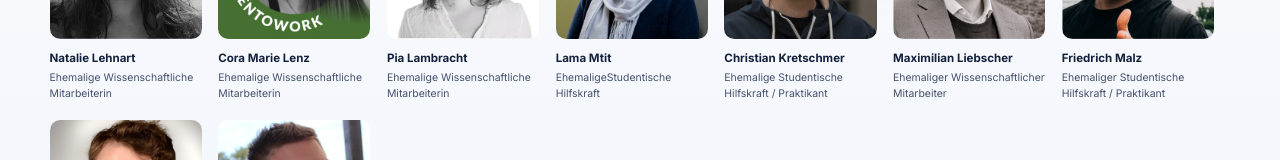
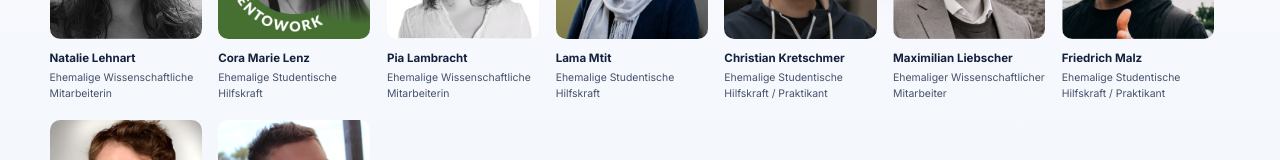
Before and after one commit to NewWorkDesignLab/website, a Next.js app: page /team in a window 1280 px wide. Shown: the part 634-794 px from the top of the page. Built offline with nearby package versions, Linux system fonts and the light colour scheme; a web font is replaced by a local one.

Commit message:
Update src/content/team.ts

```diff
--- a/src/content/team.ts
+++ b/src/content/team.ts
@@ -62,7 +62,7 @@ export const team: Member[] = [
   },
     {
     name: "Cora Marie Lenz",
-    role: { de: "Ehemalige Wissenschaftliche Mitarbeiterin", en: "Former research associate" },
+    role: { de: "Ehemalige Studentische Hilfskraft", en: "Former student assistant" },
     photo: "/team/former-member/cora-marie-lenz.jpg", // ← Datei liegt unter public/team/former-member/cora-marie-lenz.jpg
     status: "alumni",
   },
@@ -74,7 +74,7 @@ export const team: Member[] = [
   },
    {
     name: "Lama Mtit",
-    role: { de: "EhemaligeStudentische Hilfskraft", en: "Former student assistant" },
+    role: { de: "Ehemalige Studentische Hilfskraft", en: "Former student assistant" },
     photo: "/team/former-member/lama-mtit.jpg", // ← Datei liegt unter public/team/former-member/lama-mtit.jpg
     status: "alumni",
   },
@@ -92,13 +92,13 @@ export const team: Member[] = [
   },
    {
     name: "Friedrich Malz",
-    role: { de: "Ehemaliger Studentische Hilfskraft / Praktikant", en: "Former student assistant" },
+    role: { de: "Ehemalige Studentische Hilfskraft / Praktikant", en: "Former student assistant" },
     photo: "/team/former-member/friedrich-malz.jpg", // ← Datei liegt unter public/team/former-member/friedrich-malz.jpg
     status: "alumni",
   },
    {
     name: "Lenny Keil",
-    role: { de: "Ehemaliger Studentische Hilfskraft / Praktikant", en: "Former student assistant" },
+    role: { de: "Ehemalige Studentische Hilfskraft / Praktikant", en: "Former student assistant" },
     photo: "/team/former-member/lenny-keil.jpg", // ← Datei liegt unter public/team/former-member/lenny-keil.jpg
     status: "alumni",
   },
```
